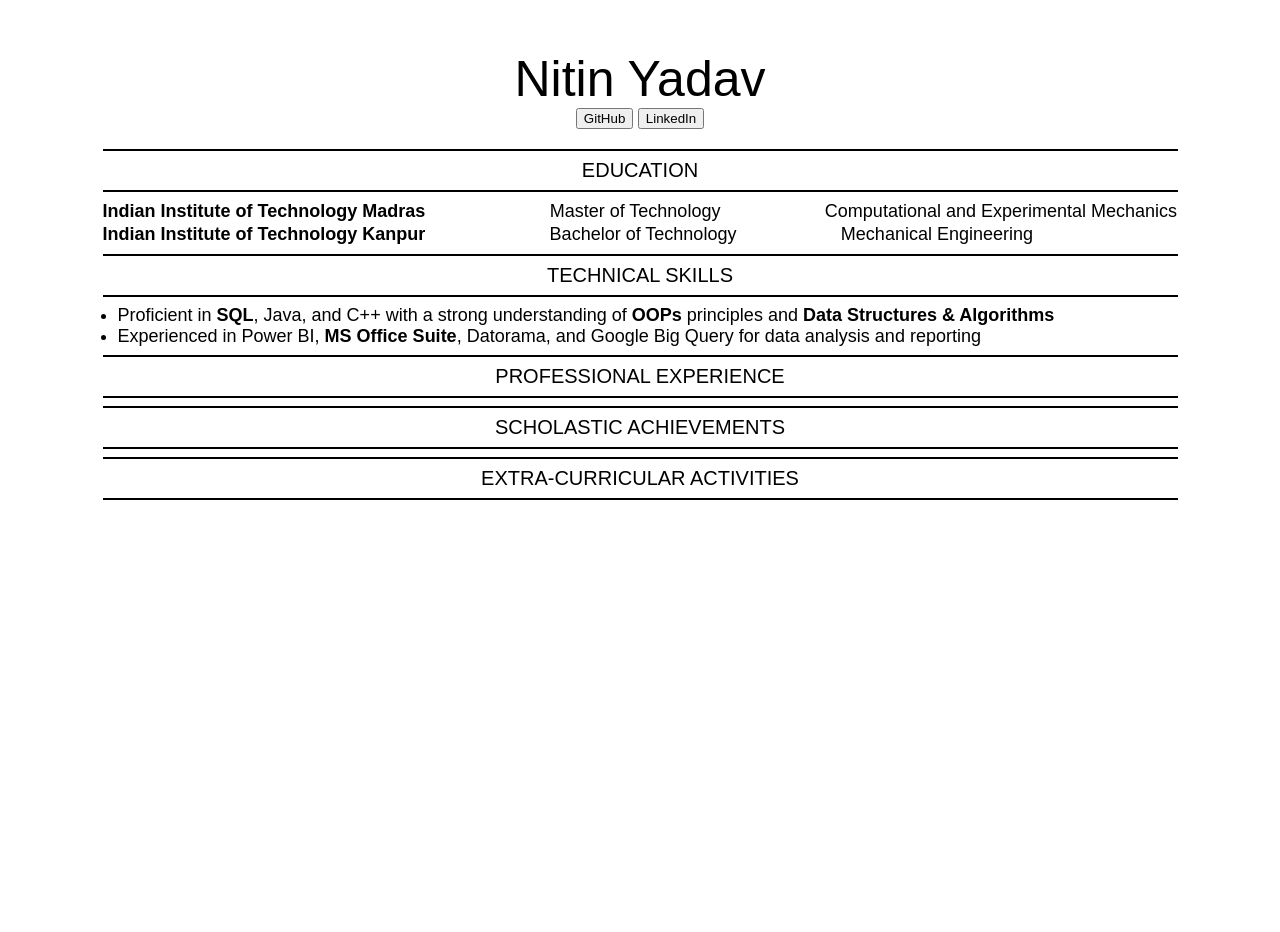
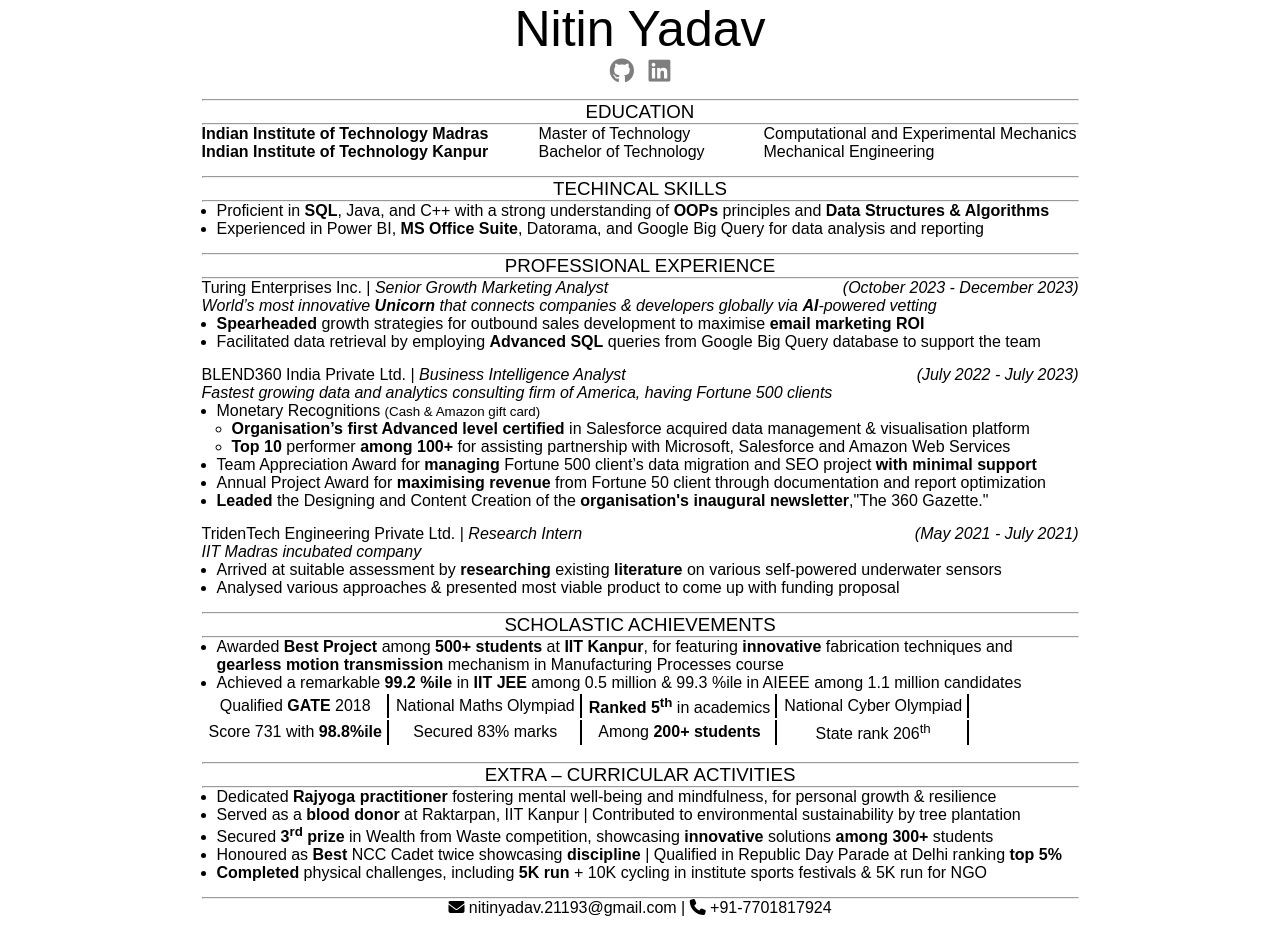
Before and after one commit to nitinLogic/Web-Development, a plain HTML site: page Resume/Resume.html in a window 1280 px wide. Before the commit the page ends 800 px from the top, so only its background shows below. Drawn offline with Linux system fonts and the light colour scheme.

Commit message:
Modify old file

```diff
--- a/Resume/Resume.css
+++ b/Resume/Resume.css
@@ -1,50 +1,76 @@
 *{
+    margin: 0;
+    padding: 0;
     font-family: sans-serif;
-    font-weight: light;
 }
+
 body{
-    width: 1075px;
-    /* height: 20px; */
-    /* border: 2px solid black; */
+    height: 100hv;
+    width: 877px;
     margin: 0 auto;
 }
 
-header{
-    text-align: center;
-    font-display: auto;
-    margin-bottom: 20px;
+h1{
+    font-size: 50px;
+    font-weight: 400;
 }
 
-#name{
-    font-size: 50px;
-    margin-bottom: 0;
+header i{
+    color: black;
+    font-size: 25px;
+    padding: 0 5px;
+    opacity: 0.5;
 }
 
-.section{
-    text-align: center;
-    font-size: 20px;
-    margin: 0;
-    text-transform: uppercase;
+header i:hover{
+    opacity: 1;
+    transform: scale(1.1);
 }
 
-hr{
-    height: 2px;
-    background-color: black;
-    border: none;
+header, footer{
+    text-align: center;
+    padding-bottom: 20px;
 }
 
-p.masters, p.bachelors{
-    display: inline-block;
-    font-size: 18px;
-    margin-top: 1px;
-    margin-bottom: 1px;
+.sec_head{
+    font-weight: 500;
+    text-align: center;
 }
 
-#degree{
-    margin: 0 100px 0 120px;
+header, footer, section{
+    padding-bottom: 15px;
 }
 
-ul {
-    font-size: 18px;
-    margin: 1px 0 1px -25px;
+.education{
+    display: grid;
+    grid-template-columns: 337px 225px 319px;
+    grid-template-rows: repeat(2, 1fr);
 }
+
+ul{
+    padding-left: 15px;
+}
+
+.exp{
+    display: grid;
+    grid-template-rows: repeat(2, 1fr);
+    grid-template-columns: repeat(2, 1fr);
+}
+
+#date{
+    justify-self: right;
+}
+
+#desc, #bullet{
+    grid-column: 1/ 2 span;
+}
+
+td{
+    border-right: 2px solid black;
+    padding: 1px 5px;
+    text-align: center;
+}
+
+footer i{
+    color: black;
+}
--- a/Resume/Resume.html
+++ b/Resume/Resume.html
@@ -3,54 +3,117 @@
     <head>
         <meta charset="UTF-8">
         <meta name="viewport" content="width=device-width, initial-scale=1.0">
-        <title>Resume</title>
+        <title>Nitin's Resume</title>
         <link rel="stylesheet" href="Resume.css">
+        <link rel="stylesheet" href="https://cdnjs.cloudflare.com/ajax/libs/font-awesome/6.4.0/css/all.min.css"/>
     </head>
     <body>
-        <!--Header-->
         <header>
-            <p id="name">Nitin Yadav</p>
-            <button>GitHub</button>
-            <button>LinkedIn</button>
+            <h1 class="header">Nitin Yadav</h1>
+            <a href="https://github.com/nitinLogic"><i class="fa-brands fa-github"></i></a>
+            <a href="https://www.linkedin.com/in/nitin-yadav-977034159/"><i class="fa-brands fa-linkedin"></i></a>
         </header>
 
-        <!--Section-->
+        <hr>
+        <h3 class="sec_head">EDUCATION</h3>
+        <hr>
+        <section class="education">
+            <p><strong>Indian Institute of Technology Madras</strong></p>
+            <p>Master of Technology</p>
+            <p>Computational and Experimental Mechanics</p>
+            <p><strong>Indian Institute of Technology Kanpur</strong></p>
+            <p>Bachelor of Technology</p>
+            <p>Mechanical Engineering</p>
+        </section>
+
+        <hr>
+        <h3 class="sec_head">TECHINCAL SKILLS</h3>
+        <hr>
         <section>
-            <hr>
-            <p class="section">Education</p>
-            <hr>
-            <p class="masters"><strong>Indian Institute of Technology Madras</strong></p>
-            <p class="masters" id="degree">Master of Technology</p>
-            <p class="masters" id="branch">Computational and Experimental Mechanics</p>
-            <br>
-            <p class="bachelors"><strong>Indian Institute of Technology Kanpur</strong></p>
-            <p class="bachelors" id="degree">Bachelor of Technology</p>
-            <p class="bachelors" id="branch">Mechanical Engineering</p>
-        </section>
-        <section>
-            <hr>
-            <p class="section">Technical skills</p>
-            <hr>
             <ul>
                 <li>Proficient in <strong>SQL</strong>, Java, and C++ with a strong understanding of <strong>OOPs</strong> principles and <strong>Data Structures & Algorithms</strong></li>
                 <li>Experienced in Power BI, <strong>MS Office Suite</strong>, Datorama, and Google Big Query for data analysis and reporting</li>
             </ul>
         </section>
+
+        <hr>
+        <h3 class="sec_head">PROFESSIONAL EXPERIENCE</h3>
+        <hr>
+        <section class="exp">
+            <p>Turing Enterprises Inc. | <i>Senior Growth Marketing Analyst</i> </p>
+            <p id="date"><i>(October 2023 - December 2023)</i></p>
+            <p id="desc"><i>World’s most innovative <strong>Unicorn</strong> that connects companies & developers globally via <strong>AI</strong>-powered vetting</i></p>
+            <ul id="bullet">
+                <li><strong>Spearheaded</strong> growth strategies for outbound sales development to maximise <strong>email marketing ROI</strong></li>
+                <li>Facilitated data retrieval by employing <strong>Advanced SQL</strong> queries from Google Big Query database to support the team</li>
+            </ul>
+        </section>
+
+        <section class="exp">
+            <p>BLEND360 India Private Ltd. | <i>Business Intelligence Analyst</i> </p>
+            <p id="date"><i>(July 2022 - July 2023)</i></p>
+            <p id="desc"><i>Fastest growing data and analytics consulting firm of America, having Fortune 500 clients</i></p>
+            <ul id="bullet">
+                <li>Monetary Recognitions <small>(Cash & Amazon gift card)</small></li>
+                <ul>
+                    <li><strong>Organisation’s first Advanced level certified </strong>in Salesforce acquired data management & visualisation platform</li>
+                    <li><strong>Top 10</strong> performer <strong>among 100+</strong> for assisting partnership with Microsoft, Salesforce and Amazon Web Services</li>
+                </ul>
+                <li>Team Appreciation Award for <strong>managing</strong> Fortune 500 client’s data migration and SEO project <strong>with minimal support</strong></li>
+                <li>Annual Project Award for <strong>maximising revenue</strong> from Fortune 50 client through documentation and report optimization</li>
+                <li><strong>Leaded</strong> the Designing and Content Creation of the <strong>organisation's inaugural newsletter</strong>,"The 360 Gazette."</li>
+            </ul>
+        </section>
+
+        <section class="exp">
+            <p>TridenTech Engineering Private Ltd. | <i>Research Intern</i> </p>
+            <p id="date"><i>(May 2021 - July 2021)</i></p>
+            <p id="desc"><i>IIT Madras incubated company</i></p>
+            <ul id="bullet">
+                <li>Arrived at suitable assessment by <strong>researching</strong> existing <strong>literature</strong> on various self-powered underwater sensors</li>
+                <li>Analysed various approaches & presented most viable product to come up with funding proposal</li>
+            </ul>
+        </section>
+
+        <hr>
+        <h3 class="sec_head">SCHOLASTIC ACHIEVEMENTS</h3>
+        <hr>
         <section>
+            <ul>
+                <li>Awarded <strong>Best Project</strong> among <strong>500+ students</strong> at <strong>IIT Kanpur</strong>, for featuring <strong>innovative</strong> fabrication techniques and <strong>gearless motion transmission</strong> mechanism in Manufacturing Processes course</li>
+                <li>Achieved a remarkable <strong>99.2 %ile</strong> in <strong>IIT JEE</strong> among 0.5 million & 99.3 %ile in AIEEE among 1.1 million candidates</li>
+            </ul>
+            <table>
+                <tr>
+                    <td>Qualified <strong>GATE</strong> 2018</td>
+                    <td>National Maths Olympiad</td>
+                    <td><strong>Ranked 5<sup>th</sup></strong> in academics</td>
+                    <td>National Cyber Olympiad</td>
+                </tr>
+                <tr>
+                    <td>Score 731 with <strong>98.8%ile</strong></td>
+                    <td>Secured 83% marks </td>
+                    <td>Among <strong>200+ students</strong></td>
+                    <td>State rank 206<sup>th</sup></td>
+                </tr>
+            </table>
+        </section>
+
+        <hr>
+        <h3 class="sec_head">EXTRA – CURRICULAR ACTIVITIES</h3>
+        <hr>
+        <section>
+            <ul>
+                <li>Dedicated <strong>Rajyoga practitioner</strong> fostering mental well-being and mindfulness, for personal growth & resilience</li>
+                <li>Served as a <strong>blood donor</strong> at Raktarpan, IIT Kanpur | Contributed to environmental sustainability by tree plantation</li>
+                <li>Secured <strong>3<sup>rd</sup> prize</strong> in Wealth from Waste competition, showcasing <strong>innovative</strong> solutions <strong>among 300+</strong> students</li>
+                <li>Honoured as <strong>Best</strong> NCC Cadet twice showcasing <strong>discipline</strong> | Qualified in Republic Day Parade at Delhi ranking <strong>top 5%</strong></li>
+                <li><strong>Completed</strong> physical challenges, including <strong>5K run</strong> + 10K cycling in institute sports festivals & 5K run for NGO</li>
+            </ul>
+        </section>
+        <footer>
             <hr>
-            <p class="section">Professional Experience</p>
-            <hr>
-        </section>
-        <section>
-            <hr>
-            <p class="section">Scholastic Achievements</p>
-            <hr>
-        </section>
-        <section>
-            <hr>
-            <p class="section">extra-curricular activities</p>
-            <hr>
-        </section>
-        <!--Footer-->
+            <p><i class="fa-solid fa-envelope"></i> nitinyadav.21193@gmail.com | <i class="fa-solid fa-phone"></i> +91-7701817924</p>
+        </footer>
     </body>
 </html>
```
